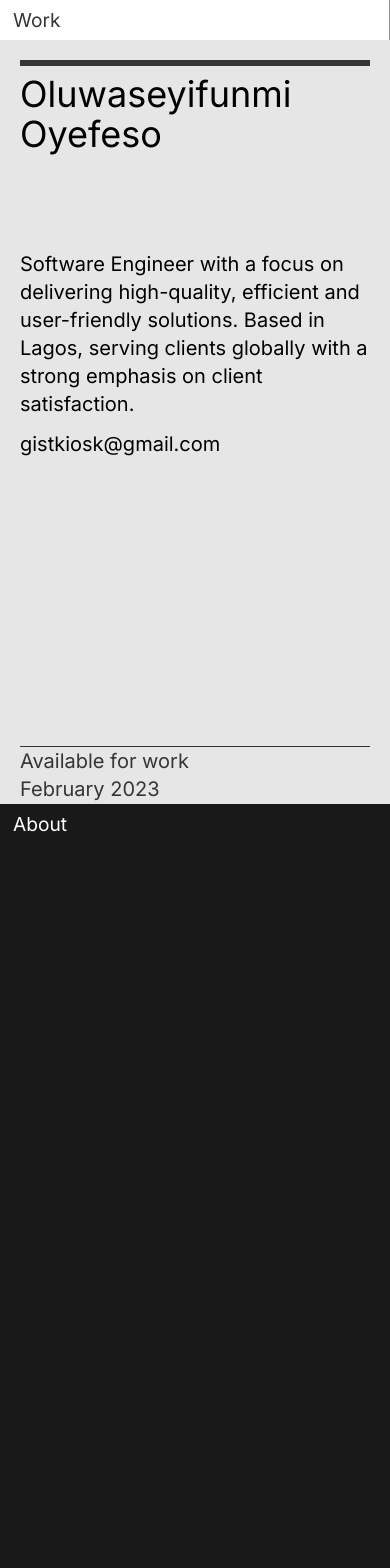
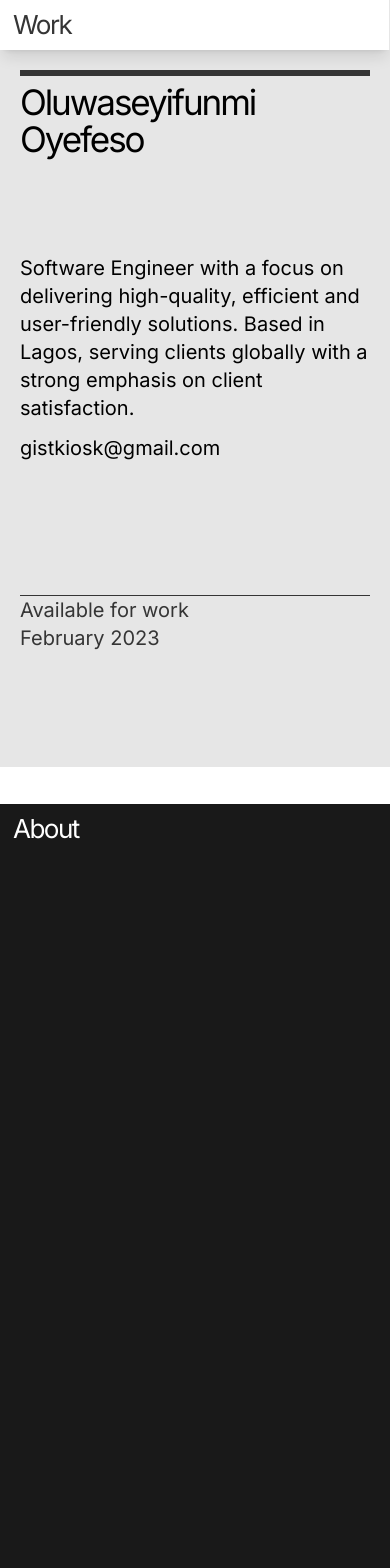
Before and after one commit to sheyzi/Portfolio, a SvelteKit app: page / in a window 390 px wide. Shown: the top 1568 px of the page. Before the commit the page ends 884 px from the top, so only its background shows below. Built offline with nearby package versions, Linux system fonts and the light colour scheme.

Commit message:
completed majority of the basic stuff all that remains is to make it responsive and fully functional

```diff
--- a/package.json
+++ b/package.json
@@ -32,6 +32,8 @@
 	},
 	"type": "module",
 	"dependencies": {
+		"@studio-freight/lenis": "^0.2.28",
+		"gsap": "^3.11.4",
 		"iconify-icon": "^1.0.3"
 	}
 }
--- a/src/lib/About.svelte
+++ b/src/lib/About.svelte
@@ -1,4 +1,4 @@
-<section class="text-white h-[100vh] pt-[20px]">
+<section class="text-white h-[100vh] pt-[20px] z-[99999] container">
 	<section class="about-top-container">
 		<div class="about-top ">
 			<h2 class="item-1 text-white">
@@ -21,7 +21,7 @@
 
 					<p class="flex items-center text-[white] ">
 						<iconify-icon class="text-white" icon="carbon:dot-mark" width="20" />
-						<a href="mailto:gistkiosk@gmail.com" class="text-white ">Linkedin.com</a>
+						<a href="https://www.linkedin.com/in/oluwaseyifunmi-oyefeso-29181b263" class="text-white ">Linkedin.com</a>
 					</p>
 				</div>
 			</div>
@@ -78,44 +78,7 @@
 		</div>
 	</section> -->
 
-	<section class="footer-container ">
-		<div class="footer mx-[20px] flex flex-col mb-[20px]">
-			<div class="flex w-full md:items-end mb-4 flex-col md:flex-row items-end">
-				<h1 class="text-white w-full text-[5.6em] md:text-[12em] md:h-[220px] tracking-[-0.06em] md:mr-auto">Get in touch</h1>
-				<div class="w-[190px] items-start flex flex-col">
-					<div class=" text-white mb-2">
-						<p class="flex items-center text-[white] text-xl">
-							<iconify-icon class="text-white" icon="carbon:dot-mark" width="20" />
-							<a href="mailto:gistkiosk@gmail.com" class="text-white ">gistkiosk@gmail.com</a>
-						</p>
-					</div>
-					<div class="about-top-contact text-white mb-1">
-						<p class="flex items-center text-[white] text-xl">
-							<iconify-icon class="text-white" icon="carbon:dot-mark" width="20" />
-							<a href="mailto:gistkiosk@gmail.com" class="text-white ">Linkedin.com</a>
-						</p>
-					</div>
-				</div>
-			</div>
-			<div class="flex flex-col gap-3 mb-5">
-				<div class="border-t-[7px] border-white" />
-				<div class="border-t-[7px] border-white" />
-				<div class="border-t-[7px] border-white" />
-				<div class="border-t-[7px] border-white" />
-				<div class="border-t-[7px] border-white" />
-				<div class="border-t-[7px] border-white" />
-				<div class="border-t-[7px] border-white" />
-				<div class="border-t-[7px] border-white" />
-				<div class="border-t-[7px] border-white" />
-				<div class="border-t-[7px] border-white" />
-			</div>
-			<div class="flex w-full justify-between text-xl text-white">
-				<p>Oluwasheyi Oyefeso</p>
-				<p>Blop Studios 🍭</p>
-				<p>© 2023</p>
-			</div>
-		</div>
-	</section>
+
 </section>
 
 <style>
--- a/src/lib/Introduction.svelte
+++ b/src/lib/Introduction.svelte
@@ -1,11 +1,11 @@
-<section class="p-5 bg-[#e6e6e6] h-screen">
+<section class="p-5 bg-[#e6e6e6] h-[85vh]">
 	<div
 		class="border-t-[6px] pt-2  border-[#353535] h-full w-full md:grid md:gap-5 flex flex-col md:grid-cols-2"
 	>
 		<div class="h-fit">
-			<h1 class="text-4xl text-black">Oluwaseyifunmi Oyefeso</h1>
+			<h1 class=" text-black">Oluwaseyifunmi Oyefeso</h1>
 		</div>
-		<div class=" flex flex-col h-[70%] mt-24 md:mt-0 justify-between">
+		<div class=" flex flex-col h-[60%] md:h-[80%] mt-24 md:mt-0 justify-between">
 			<div class="text-xl max-w-[22em] text-black">
 				<p class="text-black">
 					Software Engineer with a focus on delivering high-quality, efficient and user-friendly
@@ -25,3 +25,11 @@
 		</div>
 	</div>
 </section>
+
+<style>
+	h1 {
+		font-size: min(9vw, 60px);
+		letter-spacing: -0.06em;
+		line-height: 105%;
+	}
+</style>
--- /dev/null
+++ b/src/lib/Works.svelte
@@ -0,0 +1,14 @@
+<div class="flex w-full pt-10 border-t-[6px] border-black justify-between">
+	<div class="flex flex-col  justify-between">
+		<h2 class="text-5xl">Betty Nansen</h2>
+		<div class="text-2xl w-[300px] flex flex-col gap-4">
+			<p>Frontend developer on the new website for Betty Nansen Theatre.</p>
+			<span class="text-[rgba(43,43,43,.65)]">Agency - DEPT</span>
+		</div>
+	</div>
+	<div class="w-[55%] h-full bg-gray-200 p-8">
+		<div class="w-full h-full">
+			<video class="w-full h-full" src="video.mp4" autoplay />
+		</div>
+	</div>
+</div>
--- a/src/routes/+page.svelte
+++ b/src/routes/+page.svelte
@@ -1,31 +1,61 @@
-<script>
+<script lang="ts">
 	import Introduction from '$lib/Introduction.svelte';
 	import About from '$lib/About.svelte';
+	import Works from '$lib/Works.svelte';
+	import { browser } from '$app/environment';
 
-	let aboutVisible = false;
+	if (browser) {
+		// g
+		window.addEventListener('scroll', (e) => {
+			let pinElement: any = document.querySelector('.pinned');
+			// if (!aboutVisible) {
+			// 	pinElement.style.position = 'sticky';
+			// 	pinElement.style.top = 0;
+
+			// 	if (aboutVisible === false) {
+			// 		pinElement.style.zIndex = 0;
+			// 	} else pinElement.style.zIndex = 1;
+			// }
+			pinElement.style.position = 'sticky';
+			const y = window.pageYOffset;
+
+			if (y >= 0 && y <= 500) {
+				pinElement.style.top = 0;
+				console.log(y);
+			}
+			console.log(y);
+		});
+		console.log(window);
+	}
+
+	$: aboutVisible = false;
 </script>
 
 <svelte:head>
 	<title>Oluwaseyifunmi Oyefeso / Software Engineer</title>
 </svelte:head>
 
-<div class="md:flex h-screen">
-	<!-- Work -->
-	<div class=" md:flex w-full">
-		<button on:click={() => (aboutVisible = false)} class="title shadow border-r-[1px] border-[#35353589]">
+<button
+	on:click={() => (aboutVisible = false)}
+	class="shadow-lg md:shadow-none  z-[99999] fixed md:h-full title bg-white border-r-[1px] border-[#e6e6e6]"
+>
 	<!-- {#if !aboutVisible} -->
 	<iconify-icon class:active={!aboutVisible} class="icon" icon="carbon:dot-mark" />
 	<!-- {/if} -->
 	<p>Work</p>
 </button>
-		<div class="overflow-scroll content" class:active={!aboutVisible}>
+
+<div class="md:flex flex-col pinned">
+	<!-- Work -->
+	<div class=" md:flex w-full  pinned">
+		<div class="overflow-scroll content w-full" class:active={!aboutVisible}>
 			<Introduction />
 		</div>
 	</div>
 
-	<!-- About -->
+</div>
 <div
-		class="wrapper md:flex bg-[#191919] text-white z-[9999] about miny"
+	class="wrapper md:flex bg-[#191919] fixed top-0 text-white z-[9999] about"
 	class:active={aboutVisible}
 >
 	<button on:click={() => (aboutVisible = true)} class="title">
@@ -34,17 +64,36 @@
 		<!-- {/if} -->
 		<p class="text-white">About</p>
 	</button>
-
-		<div class="overflow-scroll content pb-[20px]" class:active={aboutVisible}>
+	<div class="overflow-scroll content pb-[20px] z-[999999]" class:active={aboutVisible}>
 		<About />
 	</div>
 </div>
 
+<div class=" work-experience-container pt-[50px] md:mx-[2.5rem] bg-white ">
+	<div class="mx-[20px] border-t border-black mb-5" />
+	<div class="mx-[20px] flex md:w-[1000px] justify-between text-3xl md:mb-[2em]">
+		<p>Selected work</p>
+		<p>2023 - 2020</p>
+	</div>
+
+	<section class=" mx-[20px] flex flex-col gap-[10em] pb-[2em]">
+		<Works />
+		<Works />
+		<Works />
+		<Works />
+	</section>
+</div>
+<div class="pt-[50px] h-[50vh] md:mx-[2.5rem] bg-white">
+		<div class="mx-[20px] border-t border-black" />
+		<div class=" flex md:w-[1000px]  bg-slate-500 justify-between text-3xl">
+			<p>Selecte work</p>
+			<p>2023 - 2020</p>
+		</div>
 	</div>
 
 <style>
 	.title {
-		font-size: max(13px,1.5278vw);
+		font-size: max(13px, 1.5278vw);
 		margin: 0;
 		padding: 0.5rem;
 		cursor: pointer;
@@ -56,10 +105,10 @@
 
 	.wrapper {
 		transition: all 0.5s ease;
-		position: fixed;
 		height: 100vh;
 		left: calc(100vw - 2.5rem);
 		right: calc(-100vw - 2.5rem);
+		position: fixed;
 	}
 
 	.wrapper.active {
@@ -74,18 +123,23 @@
 
 	.content {
 		margin-right: 2.5rem;
+		margin-left: 2.5rem;
 		width: 100%;
 		opacity: 0;
 		transition: all 0.5s ease;
 		color: white;
 	}
 
-	.content p {
-		color: white;
+	p,
+	h2,
+	h3 {
+		letter-spacing: -0.06em;
+		line-height: 105%;
 	}
 
 	.content.active {
 		opacity: 1;
+		position: relative;
 	}
 
 	.wrapper.active .content {
@@ -105,13 +159,20 @@
 		transform: scale(1);
 	}
 
+	.work-experience-container {
+		min-height: 100vh;
+		position: relative;
+		top: 0em;
+		z-index: 999;
+	}
+
 	@media (max-width: 768px) {
 		.title {
 			width: 100%;
 			flex-direction: row;
 			align-items: center;
-			font-size: 1.2rem;
-			height: 2.5rem;
+			font-size: 1.63rem;
+			height: 50px;
 		}
 		.title p {
 			writing-mode: horizontal-tb;
@@ -126,6 +187,10 @@
 			top: calc(100vh - 2.5rem);
 		}
 
+		.content {
+			margin-left: 0;
+			padding-top: 50px;
+		}
 		.wrapper.active {
 			top: 2.5rem;
 			left: 0;
--- a/src/styles/tailwind.css
+++ b/src/styles/tailwind.css
@@ -18,6 +18,14 @@ body::-webkit-scrollbar-track {
 	border-radius: 10px;
 	background-color: #f5f5f5;
 }
+html,
+body {
+  min-height: 100%;
+  height: auto;
+}
+html {
+  scroll-behavior: initial;
+}
 
 * {
 	font-family: 'Inter', sans-serif;
```
Also changed, not shown: 2 other files (tests, documents, lock files or other folders). Lines whose indentation alone changed are shown as unchanged.
